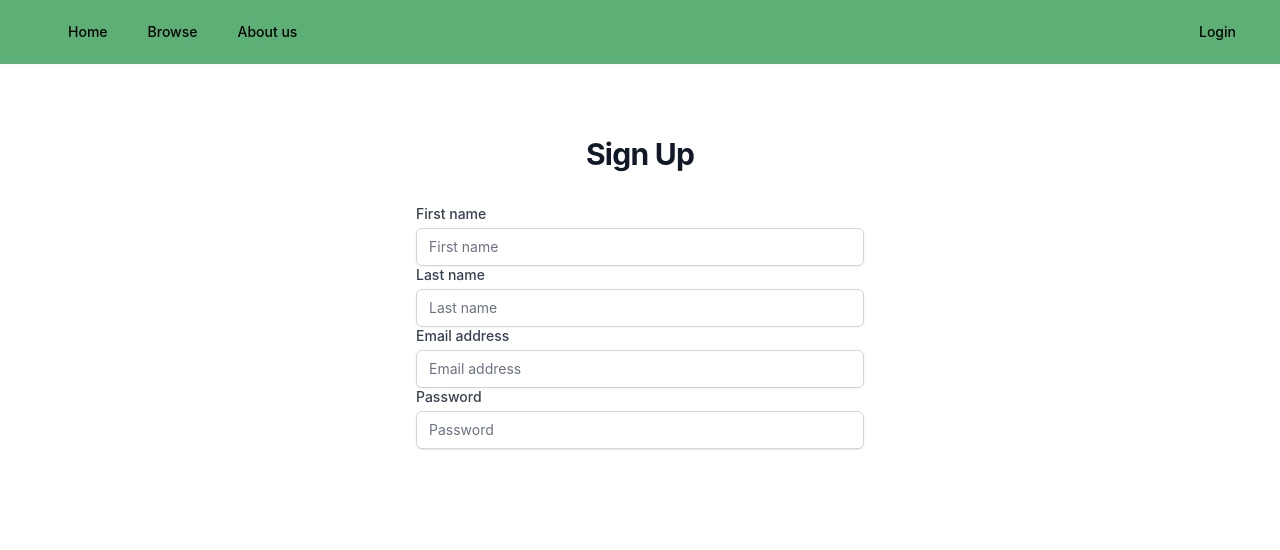
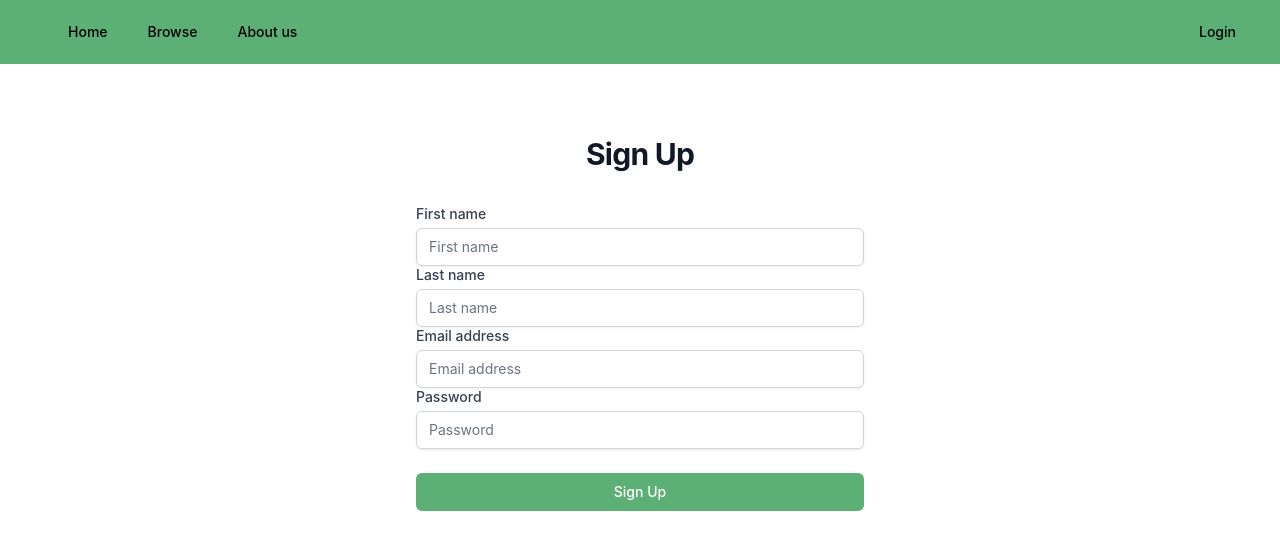
Before and after one commit to NotFastJustFurious/frontend, a React (Create React App) app: page /register in a window 1280 px wide. Shown: the top 550 px of the page. Built offline with nearby package versions, Linux system fonts and the light colour scheme.

Commit message:
fix button in Register page

```diff
--- a/src/page/register/Register.js
+++ b/src/page/register/Register.js
@@ -102,18 +102,15 @@
 
                             </div>
                             <div>
-                                <button
-                                    type="button"
-                                    className="group relative flex w-full justify-center rounded-md border border-transparent bg--600 py-2 px-4 text-sm font-medium text-white hover:bg-indigo-00 focus:outline-none focus:ring-2 focus:ring-indigo-500 focus:ring-offset-2"
-                                    onClick={onSubmit}
-                                >
 
-                                <span className="absolute inset-y-0 left-0 flex items-center pl-3">
-                                    <div className="h-5 w-5 text-indigo-500 group-hover:text-indigo-400"
-                                         aria-hidden="true"/>
-                                </span>
-                                    Sign up
-                                </button>
+                                <div className="bg-gray-50 text-center">
+                                    <button
+                                        type="submit"
+                                        className="group relative flex w-full justify-center rounded-md border border-transparent bg-furious-green py-2 px-4 text-sm font-medium text-white hover:bg-indigo-700 focus:outline-none focus:ring-2 focus:ring-indigo-500 focus:ring-offset-2"
+                                    >
+                                        Sign Up
+                                    </button>
+                                </div>
                             </div>
                         </form>
                     </div>
```
